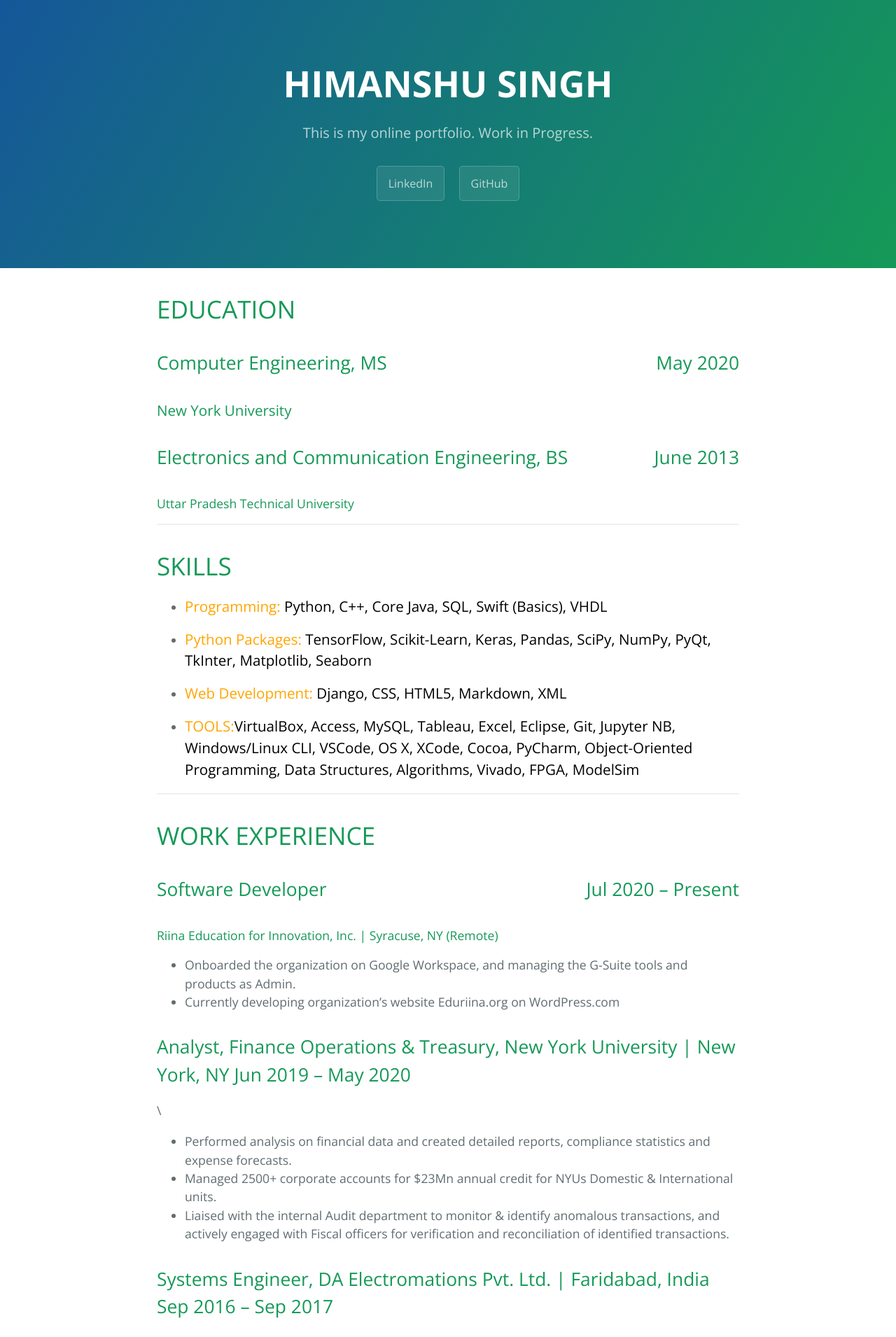
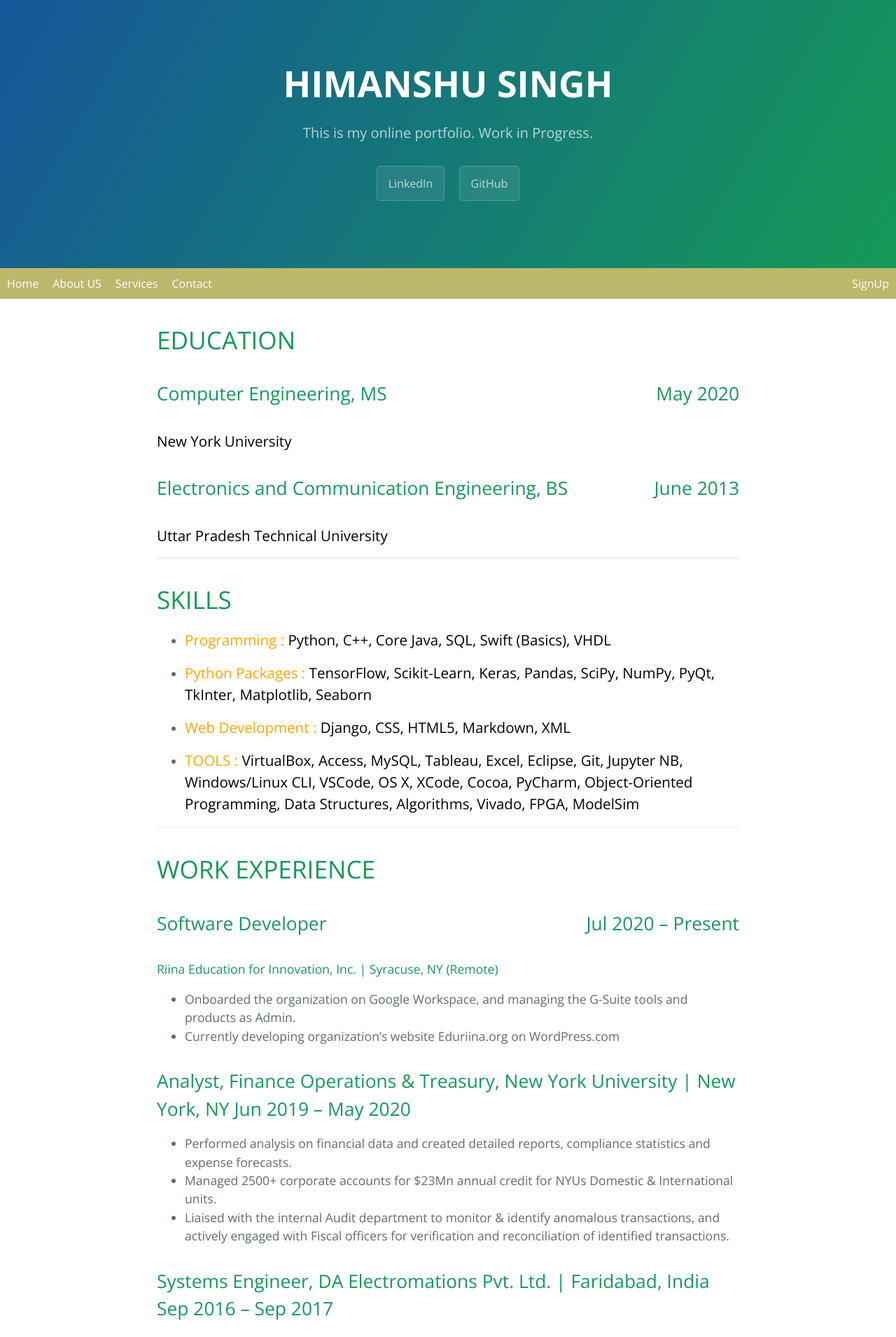
Before and after one commit to himanshu-hs3773/himanshu-hs3773.github.io, a Jekyll site: the page built from index.md, in a window 1280 px wide. Shown: the top 1910 px of the page at 70% size. Built offline with Jekyll 4.4.1, drawn with Linux system fonts in a browser that asks for light colours; our own code applies the rules of GitHub Pages for plain Markdown files.

Commit message:
updated index.htm and default.htm

```diff
--- a/_layouts/default.html
+++ b/_layouts/default.html
@@ -20,6 +20,31 @@
     <meta name="theme-color" content="#157878">
     <meta name="apple-mobile-web-app-status-bar-style" content="black-translucent">
     <link rel="stylesheet" href="{{ '/assets/css/style.css?v=' | append: site.github.build_revision | relative_url }}">
+
+  <style>
+    body {
+    margin: 0;
+    }
+
+    .navbar {
+    overflow: hidden;
+    background-color:darkkhaki;
+    }
+    .navbar a {
+    float: left;
+    display: block;
+    color: white;
+    text-align: center;
+    padding: 10px 10px;
+    }
+    .navbar a.right {
+    float: right;
+    }
+    .navbar a:hover{
+    background-color: #eee;
+    color: black;
+    }
+  </style>
   </head>
   <body>
     <a id="skip-to-content" href="#content">Skip to the content.</a>
@@ -34,6 +59,13 @@
       {% endif %}
     </header>
 
+    <div class="navbar">
+      <a href="#">Home</a>
+      <a href="#">About US</a>
+      <a href="#">Services</a><a href="#">Contact</a>
+      <a href="#" class="right">SignUp</a>
+    </div>
+
     <main id="content" class="main-content" role="main">
       {{ content }}
 
--- a/index.md
+++ b/index.md
@@ -4,23 +4,23 @@ layout: default
 
 # EDUCATION
 
-<h2 style="text-align:left;">Computer Engineering, MS<span style="float:right;">May 2020</span></h2>
-<h3>New York University</h3>
+<h2 style="text-align:left, color:orange;">Computer Engineering, MS<span style="float:right;">May 2020</span></h2>
+<h3 style="color:black">New York University</h3>
 
-<h2 style="text-align:left;">Electronics and Communication Engineering, BS<span style="float:right;">June 2013</span></h2>
-<h4>Uttar Pradesh Technical University</h4>
+<h2 style="text-align:left, color:orange;">Electronics and Communication Engineering, BS<span style="float:right;">June 2013</span></h2>
+<h3 style="color:black">Uttar Pradesh Technical University</h3>
 
 * * *
 
 # SKILLS
 
-* <h3 style="color:orange">Programming: <span style="color:black">Python, C++, Core Java, SQL, Swift (Basics), VHDL</span></h3>
+* <h3 style="color:orange">Programming : <span style="color:black">Python, C++, Core Java, SQL, Swift (Basics), VHDL</span></h3>
 
-* <h3 style="color:orange">Python Packages: <span style="color:black">TensorFlow, Scikit-Learn, Keras, Pandas, SciPy, NumPy, PyQt, TkInter, Matplotlib, Seaborn</span></h3>
+* <h3 style="color:orange">Python Packages : <span style="color:black">TensorFlow, Scikit-Learn, Keras, Pandas, SciPy, NumPy, PyQt, TkInter, Matplotlib, Seaborn</span></h3>
 
-* <h3 style="color:orange">Web Development: <span style="color:black">Django, CSS, HTML5, Markdown, XML</span></h3>
+* <h3 style="color:orange">Web Development : <span style="color:black">Django, CSS, HTML5, Markdown, XML</span></h3>
 
-* <h3 style="color:orange">TOOLS:<span style="color:black">VirtualBox, Access, MySQL, Tableau, Excel, Eclipse, Git, Jupyter NB, Windows/Linux CLI, VSCode, OS X, XCode, Cocoa, PyCharm, Object-Oriented Programming, Data Structures, Algorithms, Vivado, FPGA, ModelSim</span></h3>
+* <h3 style="color:orange">TOOLS : <span style="color:black">VirtualBox, Access, MySQL, Tableau, Excel, Eclipse, Git, Jupyter NB, Windows/Linux CLI, VSCode, OS X, XCode, Cocoa, PyCharm, Object-Oriented Programming, Data Structures, Algorithms, Vivado, FPGA, ModelSim</span></h3>
 
 * * *
 
@@ -32,13 +32,11 @@ layout: default
 * Currently developing organization's website Eduriina.org on WordPress.com
 
 ## Analyst, Finance Operations & Treasury, New York University | New York, NY  Jun 2019 – May 2020
-\
 * Performed analysis on financial data and created detailed reports, compliance statistics and expense forecasts.
 * Managed 2500+ corporate accounts for $23Mn annual credit for NYUs Domestic & International units.
 * Liaised with the internal Audit department to monitor & identify anomalous transactions, and actively engaged with Fiscal officers for verification and reconciliation of identified transactions.
 
 ## Systems Engineer, DA Electromations Pvt. Ltd. | Faridabad, India  Sep 2016 – Sep 2017
-\
 * Pro-actively pursued prospects, and delivered technical presentations and product demos, and consequently secured new/additional contracts by illustrating cost reductions and operations improvements.
 * Compiled DPRs by conducting site evaluations and liaised with cross-functional teams to ascertain project specifications, deadlines, and resources’ requirements.
 * Delivered projects at client-site ahead of schedule through effective time-management, methodically integrating the project to clients’ existing infrastructure, and on-the-go decision making to handle conflicts in real time.
```
